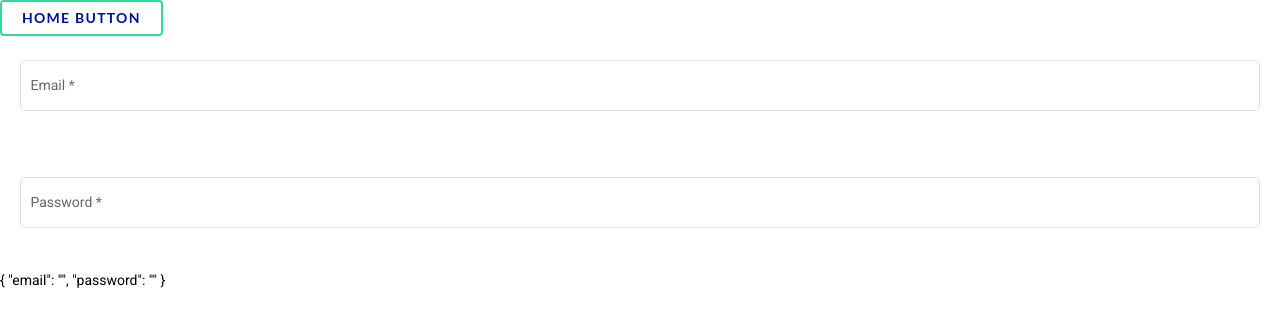
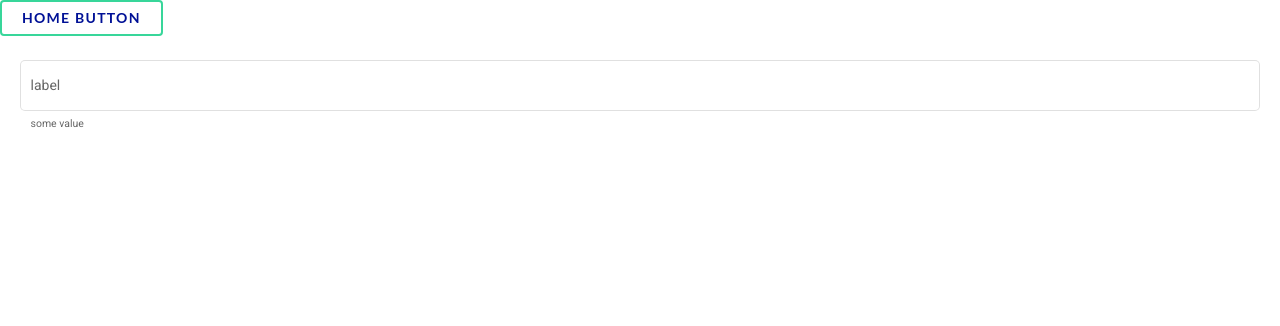
Before and after one commit to RoopendraNaik/jirastorybook, an Angular app: page / in a window 1280 px wide. Shown: the top 326 px of the page. Built offline with nearby package versions, Linux system fonts and the light colour scheme.

Commit message:
states added to text-field

```diff
--- a/src/app/app.component.html
+++ b/src/app/app.component.html
@@ -1,14 +1,14 @@
 <app-ui-button text="Home button" (click)="somefun()"></app-ui-button>
-<!-- <app-textfield></app-textfield> -->
+<app-textfield hint="some value"></app-textfield>
 
 
 
-<form [formGroup]="exampleForm">
+<!-- <form [formGroup]="exampleForm">
     <app-textfield [FormControlName]="exampleForm.get('email')" type="text" label="Email" placeholder="example@gmail.com" errorMessage="Meion emak"> </app-textfield>
     <app-textfield [FormControlName]="exampleForm.get('password')" type="text"label="Password" errorMessage="Password requires"></app-textfield>
 <p>
     {{exampleForm.value | json}}
 </p>
-</form>
+</form> -->
 
 <router-outlet></router-outlet>
--- a/src/app/app.component.ts
+++ b/src/app/app.component.ts
@@ -11,7 +11,7 @@ export class AppComponent {
   exampleForm: FormGroup
   constructor(private Fb: FormBuilder){
     this.exampleForm = this.Fb.group({
-      email: ['',Validators.required],
+      email: [''],
       password: ['',Validators.required]
     })
   }
--- a/src/app/textfield/textfield.component.html
+++ b/src/app/textfield/textfield.component.html
@@ -1,7 +1,11 @@
 <div style="padding: 20px;" class="form-group">
     <mat-form-field floatLabel="never" class="block" appearance="outline">
         <mat-label>{{label}}</mat-label>
-        <input [formControl]="FormControlName" matInput type="type" placeholder={{placeholder}}/>
+        <input *ngIf="FormControlName else notinform" [formControl]="FormControlName" matInput type="type" placeholder={{placeholder}}/>
+        <ng-template #notinform>
+            <input type="text" matInput placeholder={{placeholder}}>
+        </ng-template>
+        <mat-hint *ngIf="hint">{{hint}}</mat-hint>
         <mat-error> {{errorMessage}} </mat-error>
     </mat-form-field>
 </div>
```
Also changed, not shown: src/app/textfield/textfield.component.ts (+7 -2 lines), 2 other files (tests, documents, lock files or other folders).
